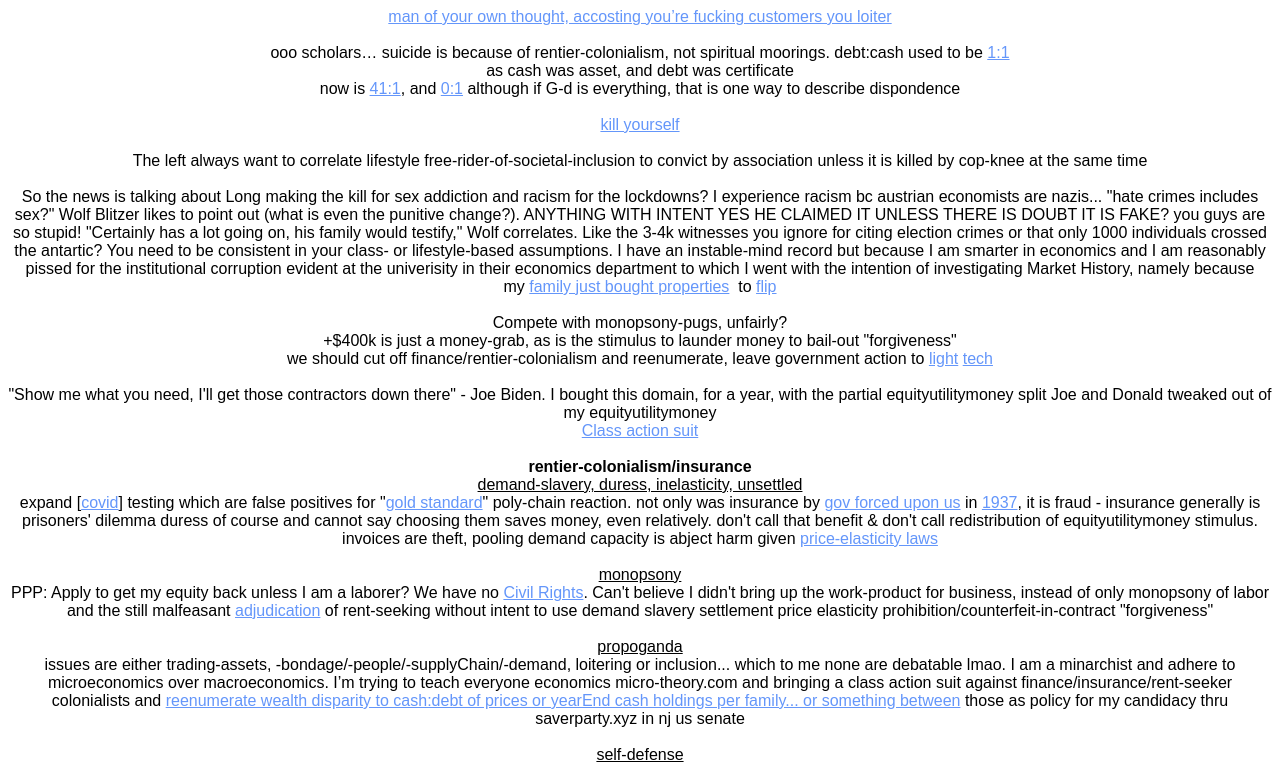
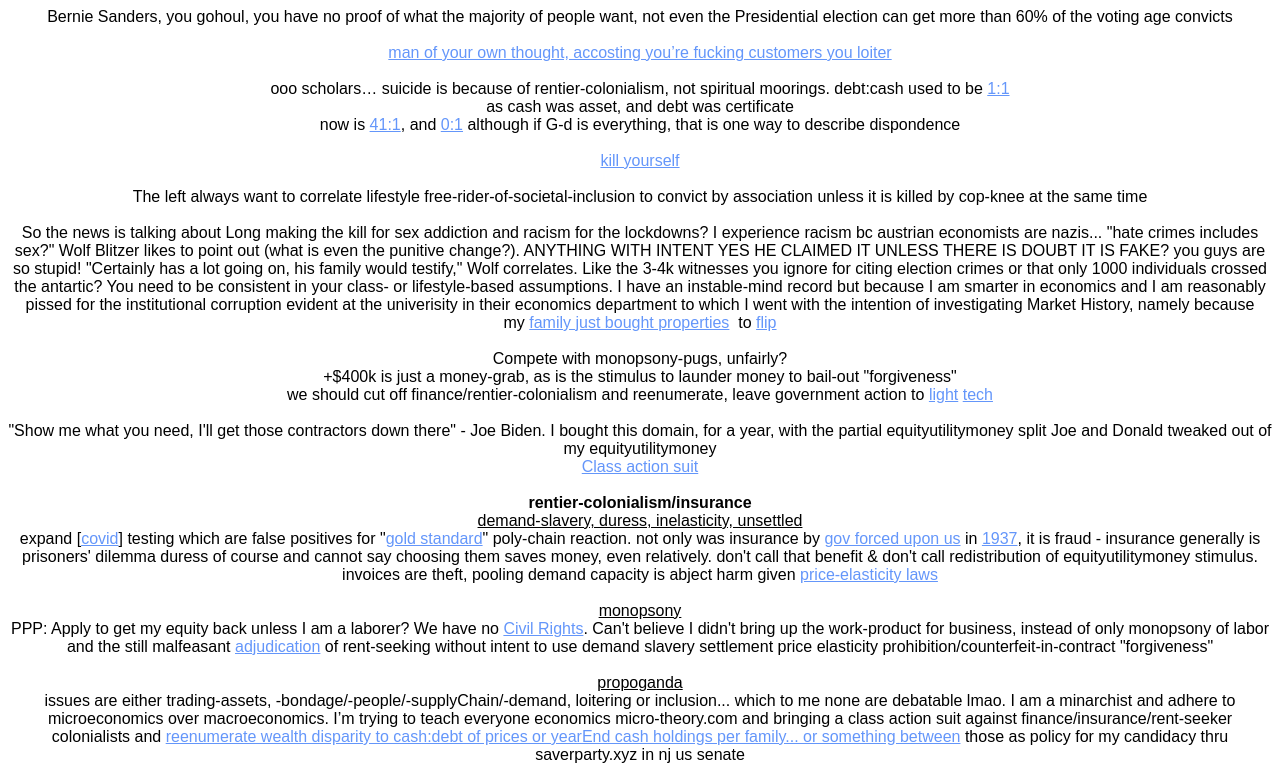
Before and after one commit to NickCarducci/BillBidenOrg, a React (Create React App) app: page / in a window 1280 px wide. Shown: the top 782 px of the page. Built offline with nearby package versions, Linux system fonts and the light colour scheme.

Commit message:
Update App.js

```diff
--- a/src/App.js
+++ b/src/App.js
@@ -3,6 +3,11 @@ import "./styles.css";
 export default function App() {
   return (
     <div className="App">
+      Bernie Sanders, you gohoul, you have no proof of what the majority of
+      people want, not even the Presidential election can get more than 60% of
+      the voting age convicts
+      <br />
+      <br />
       <a href="https://vianickcarducci.medium.com/gdp-the-big-lie-b1a0868785f4">
         man of your own thought, accosting you’re fucking customers you loiter
       </a>
```
